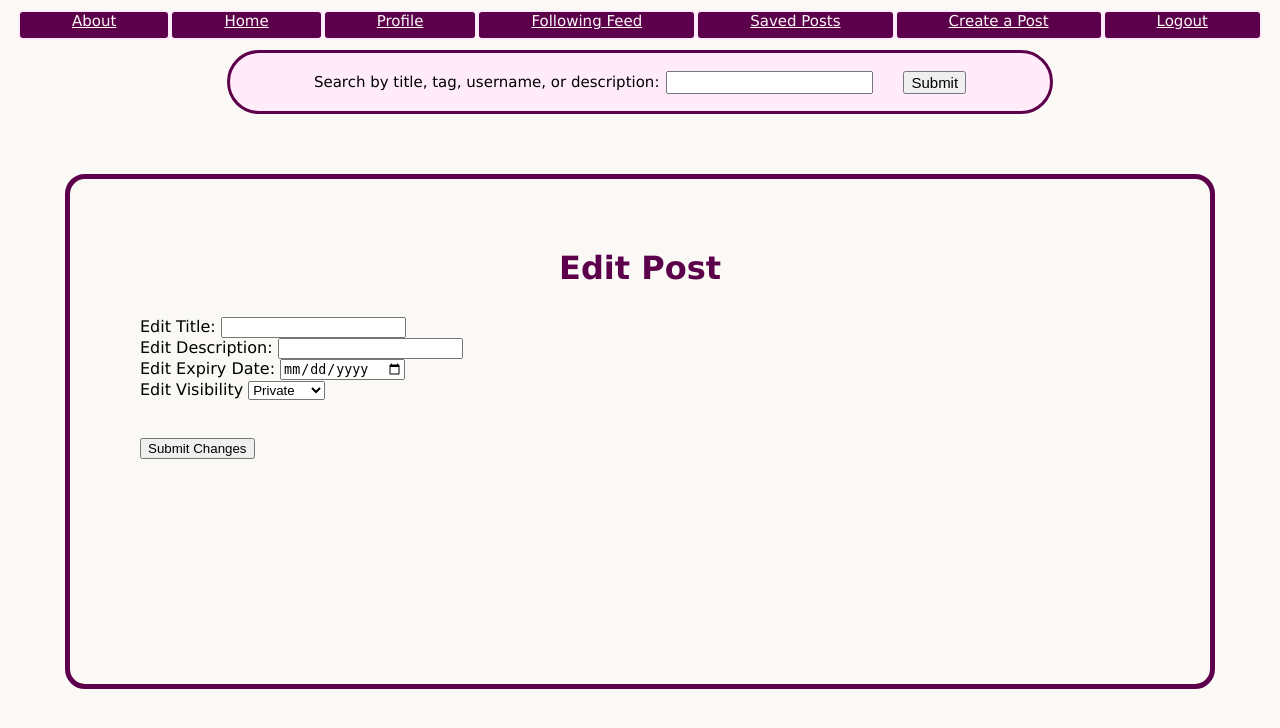
After one commit to LulaLucia/SpamSwipe, a Flask app: template templates/edit_post.html in a window 1280 px wide. The commit adds this page. Shown: the top 728 px of the page. Run offline with Flask 3, Linux system fonts and the light colour scheme; the template is opened without the code that fills it, so the values that code supplies are empty.

Commit message:
edit posts from profile implemented

```diff
--- a/app.py
+++ b/app.py
@@ -86,7 +86,7 @@ def profile():
     user = curs.fetchone()
 
     #posts
-    curs.execute('''select title, description, exp_date, file_name from post where uid = %s''', [uid])
+    curs.execute('''select post_id, title, description, exp_date, file_name from post where uid = %s''', [uid])
     post = curs.fetchall()
 
     return render_template('profile.html', page_title='Profile', user = user, post = post)
@@ -254,6 +254,50 @@ def uploaded_file(filename):
         app.config['UPLOADS'], filename
     )
 
+@app.route('/edit/<int:post_id>', methods = ['GET', 'POST'])
+def edit_post(post_id):
+    if not session.get('logged_in'):
+        flash('Please log in first.')
+        return redirect(url_for('index'))
+
+    uid = session.get('uid')
+
+    with dbi.connect() as conn:
+        with dbi.dict_cursor(conn) as curs:
+
+            curs.execute('''select * from post
+                            where post_id = %s and uid = %s''',
+                         [post_id, uid])
+
+            post = curs.fetchone()
+
+            if post is None:
+                flash('Post not found.')
+                return redirect(url_for('profile.html'))
+
+            if request.method == 'POST':
+                title = request.form.get('title')
+                description = request.form.get('description')
+                #tag = request.form.get('tag')
+                exp_date = request.form.get('exp_date')
+                public = request.form.get('visibility') == 'public'
+
+                curs.execute('''update post
+                set title = %s, description = %s,
+                exp_date = %s, public = %s
+                where post_id = %s and uid = %s''', [title, description, exp_date,
+                                                     public, post_id, uid]
+                                                    )
+                conn.commit()
+
+                flash('Post updated successfully!')
+                return redirect(url_for('profile'))
+
+    return render_template('edit_post.html', page_title='Edit Post', post=post)
+
+
+
+
 
 #page showing all saved post for the logged in user
 @app.route('/saved/', methods = ['GET'])
--- a/templates/create_post.html
+++ b/templates/create_post.html
@@ -29,7 +29,7 @@
 
       <label for="visibility">Visibility</label>
       <select name="visibility" id="visibility" required>
-        <option value="">Pick One</option>
+        <option value="" disabled selected>Pick One</option>
         <option value="public">Public</option>
         <option value="private">Private</option>
      </select>
@@ -37,7 +37,7 @@
 
      <br><br>
 
-    <label for="picfile">Upload your spam file</label>
+    <label for="picfile">Upload Your Spam File</label>
     <input type="file" name="file_name" accept="image/*" required></label>
 
   <button type="submit">Upload post</button>
--- /dev/null
+++ b/templates/edit_post.html
@@ -0,0 +1,61 @@
+<!--
+# Lula, Meleny, Polina
+# edit post page
+-->
+
+{% extends "base.html" %}
+
+{% block main_content %}
+
+<h1>Edit Post</h1>
+
+<form method="POST" action="{{url_for('edit_post', post_id=post.post_id)}}">
+    <label for="title">Edit Title:</label>
+      <input type="text" id="title"
+      name="title" value="{{ post.title }}"
+      required>
+      <br>
+
+      <label for="description">Edit Description:</label>
+      <input type="text" id="description"
+      name="description" value ="{{ post.description or '' }}">
+      <br>
+
+      <!--
+      <label for="tag">Edit Tags:</label>
+      <input type="text" id="tag" name="tag" >
+      <br>
+      -->
+
+      <label for="exp_date">Edit Expiry Date:</label>
+      <!-- change to date type in table? -->
+      <input type="date" id="exp_date" name="exp_date"
+      min="2026-10-11" value="{{ post.exp_date }}"
+      required />
+      <br>
+
+      <label for="visibility">Edit Visibility</label>
+      <select name="visibility" id="visibility" required>
+        <option value="" disabled selected>Pick One</option>
+        <option value="public"
+        {% if post.public %}selected{% endif %}
+        >Public</option>
+        <option value="private"
+        {% if not post.public %}selected{% endif %}
+        >Private</option>
+     </select>
+     <br>
+
+     <br><br>
+
+     <!--
+     <label for="picfile">Edit File:</label>
+    <input type="file" name="file_name" accept="image/*" required></label>
+     -->
+
+  <button type="submit">Submit Changes</button>
+
+</form>
+
+
+{% endblock %}
--- a/templates/profile.html
+++ b/templates/profile.html
@@ -49,6 +49,9 @@
             <br>
             <p>Expires on: {{ p.exp_date }}</p>
 
+            <!-- button to edit post -->
+             <a href="{{ url_for('edit_post', post_id = p.post_id )}}">Edit</a>
+
         </div>
     {% endfor %}
 </div>
```
